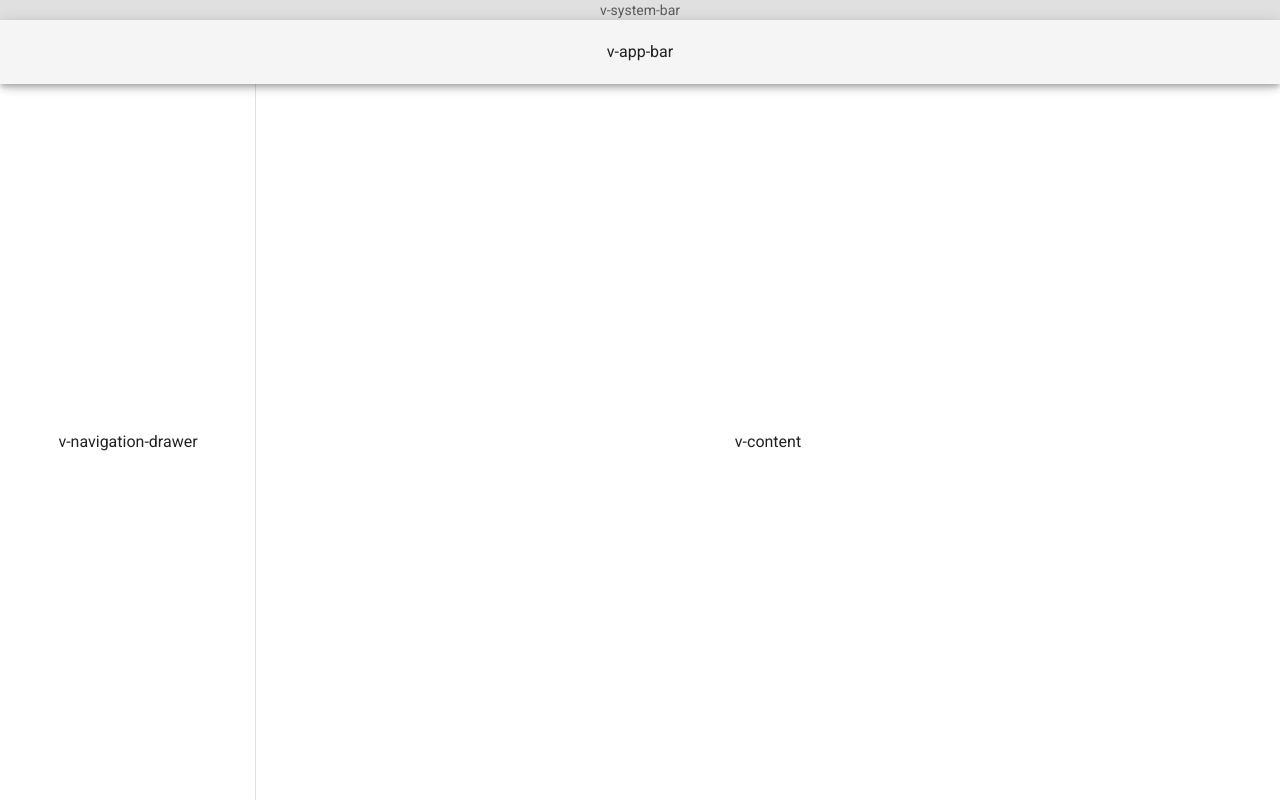
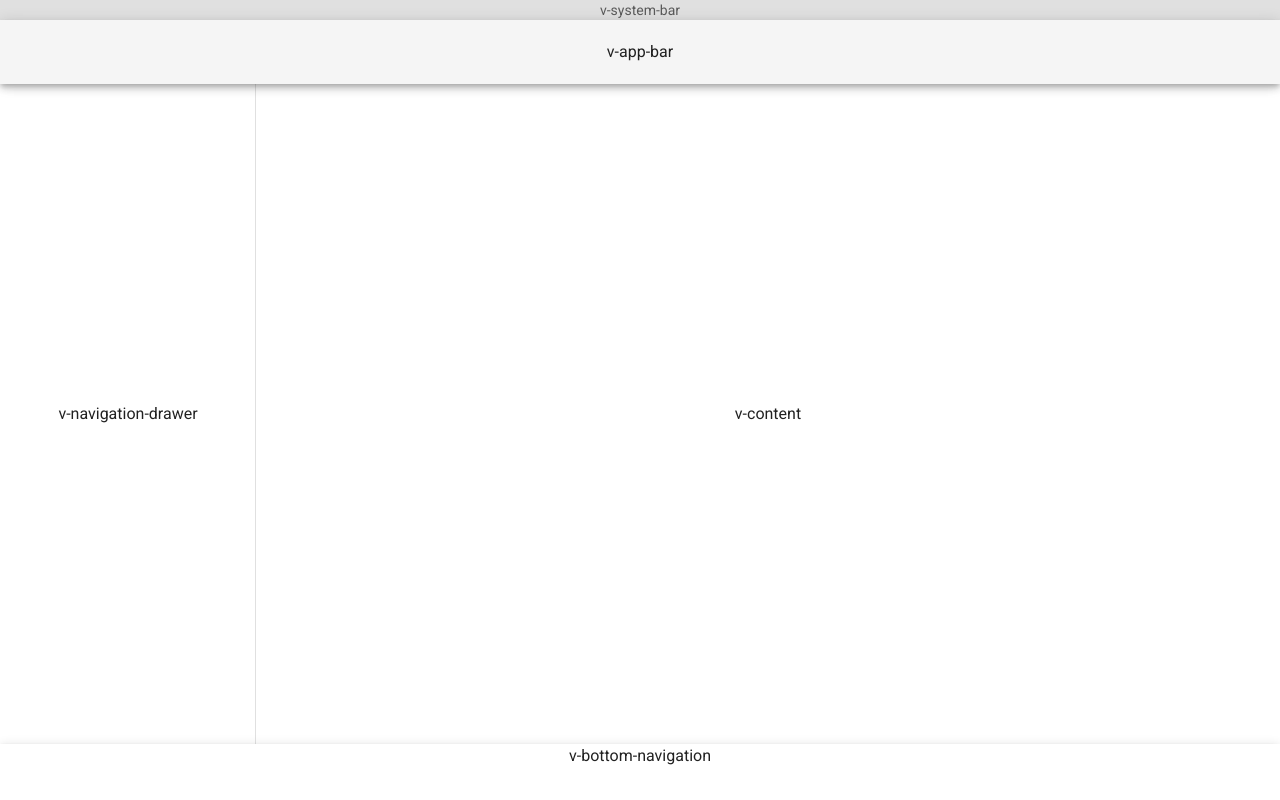
Before and after one commit to leozinco123/CINE_WEB, a Vue app: page / in a window 1280 px wide. Built offline with nearby package versions, Linux system fonts and the light colour scheme.

Commit message:
adicionado bottom navigator

```diff
--- a/src/App.vue
+++ b/src/App.vue
@@ -23,6 +23,9 @@
         </v-row>
     </v-main>
 
+    <v-bottom-navigation>v-bottom-navigation</v-bottom-navigation>
+
+
   </v-app>
 </template>
 
```
